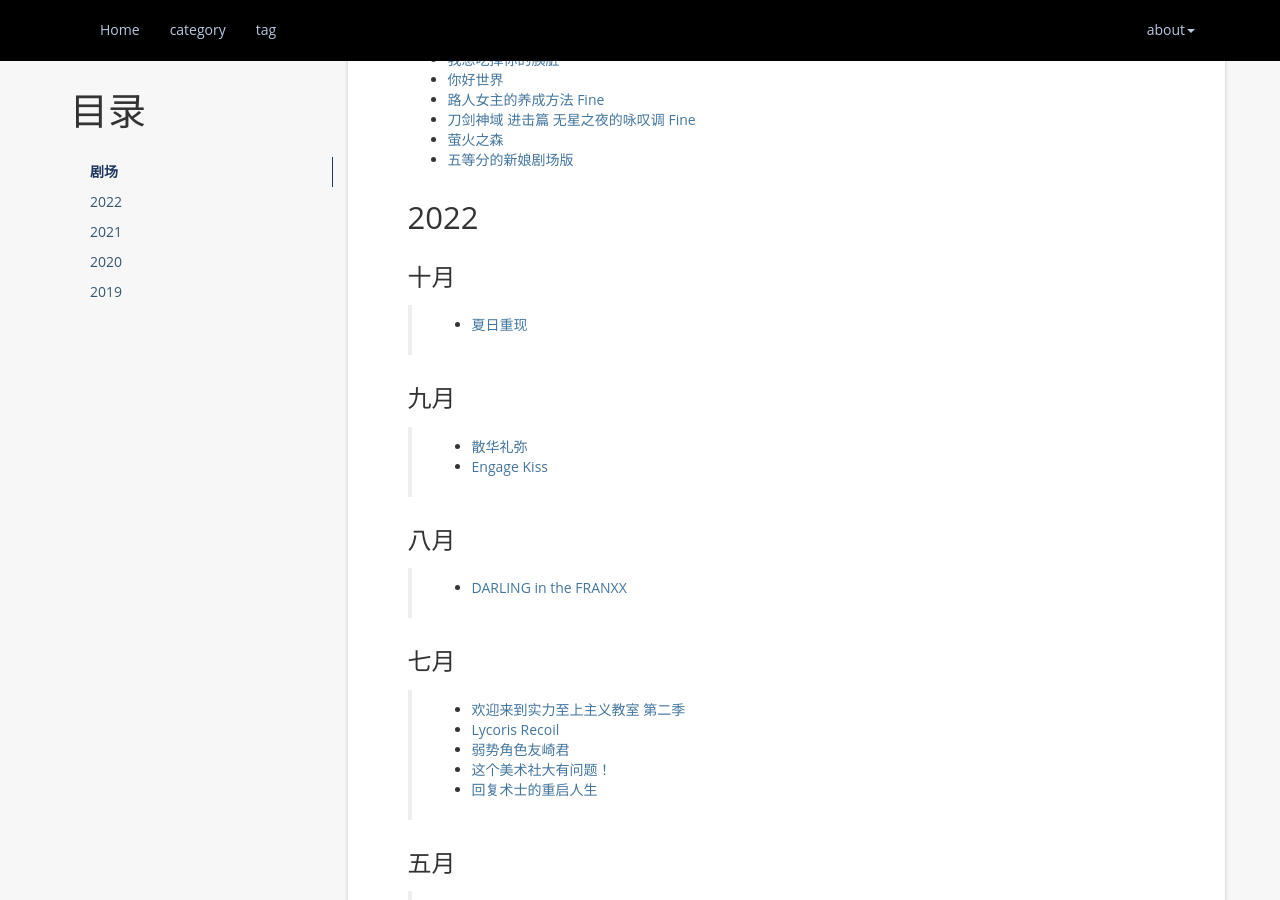
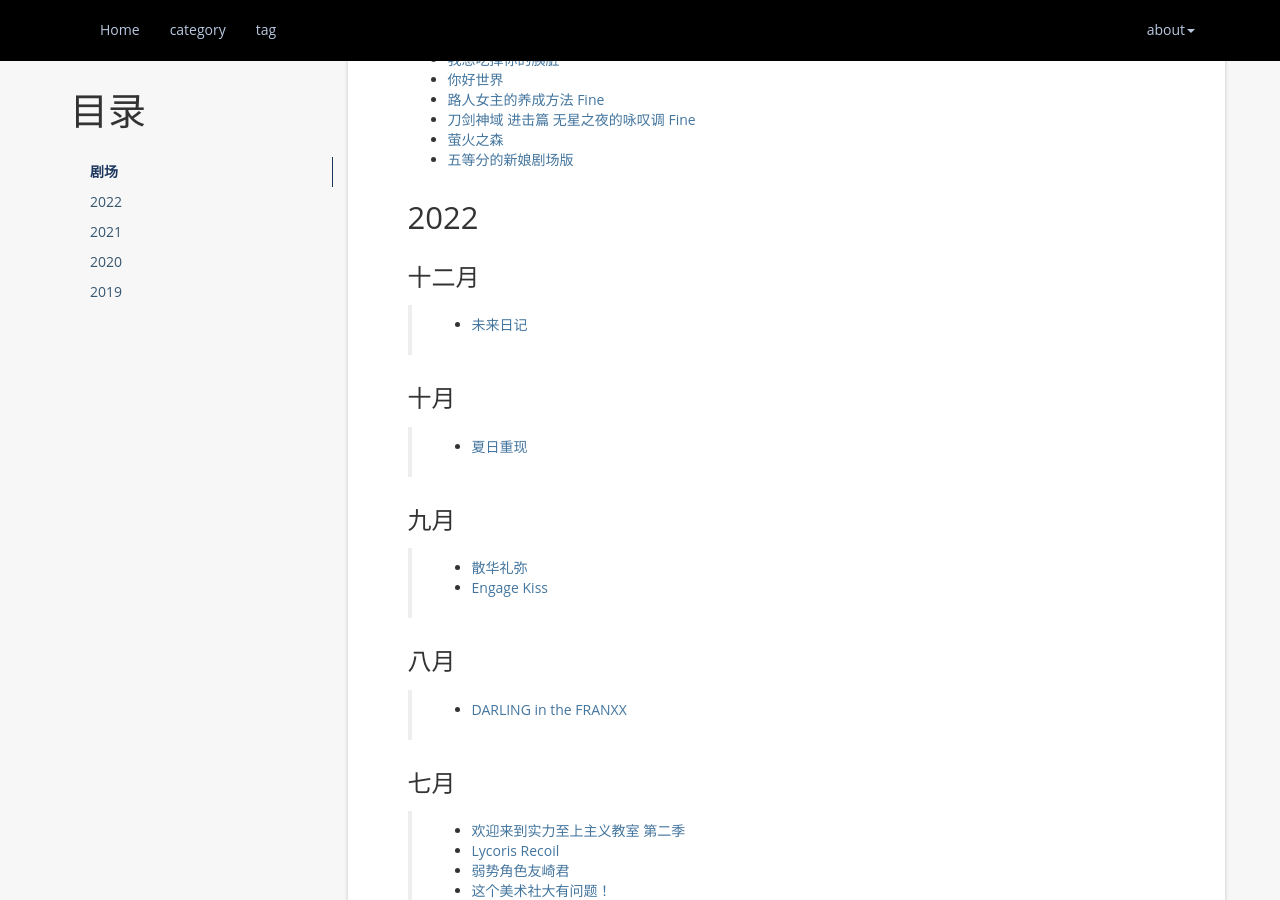
Before and after one commit to atgtahub/atgtahub.github.io, a Jekyll site: the page built from about/bangumi.md, in a window 1280 px wide and 900 px high, scrolled down 584 px. Built offline with Jekyll 4.4.1, drawn with Linux system fonts in a browser that asks for light colours; a script that is not in the unit is left out; comment, search, counter and statistics services are not loaded.

Commit message:
refactor(posts): bangumi.md

```diff
--- a/about/bangumi.md
+++ b/about/bangumi.md
@@ -26,6 +26,10 @@ permalink: /bangumi
 
 
 ## 2022
+
+### 十二月
+
+> + <a href="https://www.yhdmp.cc/showp/11094.html" target="_blank">未来日记</a>
 
 ### 十月
 
```
